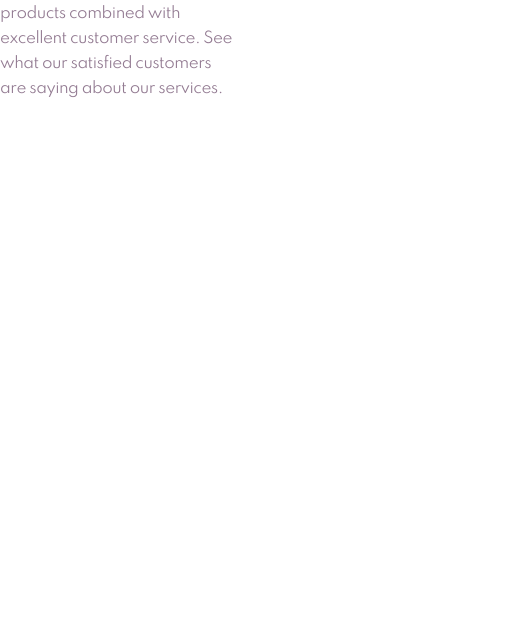
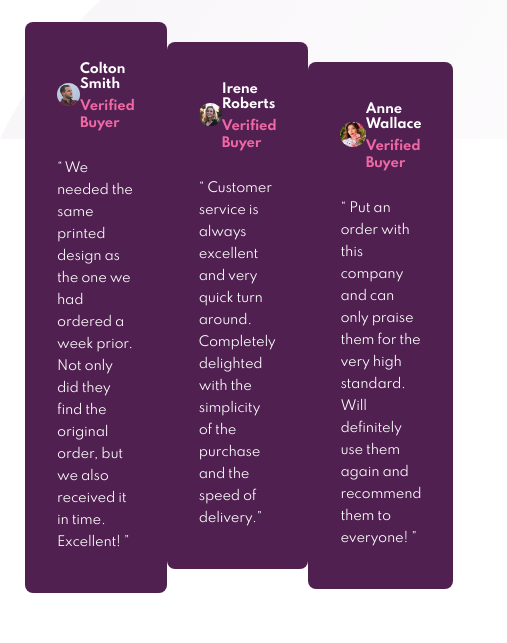
Before and after one commit to Rezzak48/Social-proof-section, a plain HTML site: page index.html in a window 390 px wide. Shown: the part 534-1177 px from the top of the page, 507 px wide, since content can reach past the window. Before the commit the page ends 844 px from the top, so only its background shows below. Drawn offline with Linux system fonts and the light colour scheme.

Commit message:
desktop design  coding is done | not responsive

```diff
--- a/css/card-heading.css
+++ b/css/card-heading.css
@@ -3,6 +3,7 @@
   flex-direction: column;
   align-items: center;
   justify-content: center;
+  margin-bottom: 8rem;
 }
 .reviews-text {
   max-width: 44.5rem;
--- a/css/main.css
+++ b/css/main.css
@@ -31,6 +31,10 @@ body {
   display: flex;
   justify-content: center;
   align-items: center;
+  padding: 5rem 2.5rem;
+  background-image: url(../images/bg-pattern-top-desktop.svg),
+    url(../images/bg-pattern-bottom-desktop.svg);
+  background-repeat: no-repeat, no-repeat;
 }
 main {
   max-width: 1100px;
--- /dev/null
+++ b/css/testimonials-section.css
@@ -0,0 +1,64 @@
+.testimonials {
+  width: 100%;
+  display: flex;
+  justify-content: space-between;
+  justify-items: center;
+}
+.testimonials article {
+  background-color: var(--magenta);
+  max-width: 32.4rem;
+  width: 100%;
+  padding: 4rem 3.2rem;
+  border-radius: 8px;
+  height: 100%;
+}
+
+.testimonials article:nth-child(2) {
+  margin-top: 2rem;
+}
+.testimonials article:nth-child(3) {
+  margin-top: 4rem;
+}
+
+.buyer-profile {
+  display: flex;
+  justify-content: flex-start;
+  align-items: center;
+  margin-bottom: 2.6rem;
+}
+
+.buyer-image img {
+  max-width: 4rem;
+  width: 100%;
+  max-height: 40rem;
+  height: 100%;
+  border-radius: 50%;
+  margin-right: 2.3rem;
+}
+
+.name {
+  font-weight: 700;
+  font-size: 1.3rem;
+  color: var(--White);
+  letter-spacing: -0.025rem;
+  margin-bottom: 0.5rem;
+}
+
+.status {
+  font-size: 1.3rem;
+  color: var(--pink);
+  letter-spacing: -0.025rem;
+}
+
+.testimonial-description {
+  color: var(--White);
+  font-size: 1.3rem;
+  line-height: 2.2rem;
+  letter-spacing: -0.025rem;
+}
+
+@media (max-width: 1024px) {
+  /* .reviews {
+    flex-direction: column;
+  } */
+}
--- a/index.html
+++ b/index.html
@@ -7,6 +7,7 @@
     <link rel="stylesheet" href="css/normalize.css" />
     <link rel="stylesheet" href="css/main.css" />
     <link rel="stylesheet" href="css/card-heading.css" />
+    <link rel="stylesheet" href="css/testimonials-section.css" />
     <link rel="preconnect" href="https://fonts.googleapis.com" />
     <link rel="preconnect" href="https://fonts.gstatic.com" crossorigin />
     <link
@@ -63,7 +64,56 @@
           </div>
         </div>
       </div>
-      <div class="testimonials"></div>
+      <div class="testimonials">
+        <article>
+          <div class="buyer-profile">
+            <div class="buyer-image">
+              <img src="/images/image-colton.jpg" alt="buyer-image" />
+            </div>
+            <buyer-info>
+              <div class="name">Colton Smith</div>
+              <b class="status">Verified Buyer</b>
+            </buyer-info>
+          </div>
+          <p class="testimonial-description">
+            “ We needed the same printed design as the one we had ordered a week
+            prior. Not only did they find the original order, but we also
+            received it in time. Excellent! ”
+          </p>
+        </article>
+        <article>
+          <div class="buyer-profile">
+            <div class="buyer-image">
+              <img src="/images/image-irene.jpg" alt="buyer-image" />
+            </div>
+            <buyer-info>
+              <div class="name">Irene Roberts</div>
+              <b class="status">Verified Buyer</b>
+            </buyer-info>
+          </div>
+          <p class="testimonial-description">
+            “ Customer service is always excellent and very quick turn around.
+            Completely delighted with the simplicity of the purchase and the
+            speed of delivery.”
+          </p>
+        </article>
+        <article>
+          <div class="buyer-profile">
+            <div class="buyer-image">
+              <img src="/images/image-anne.jpg" alt="buyer-image" />
+            </div>
+            <buyer-info>
+              <div class="name">Anne Wallace</div>
+              <b class="status">Verified Buyer</b>
+            </buyer-info>
+          </div>
+          <p class="testimonial-description">
+            “ Put an order with this company and can only praise them for the
+            very high standard. Will definitely use them again and recommend
+            them to everyone! ”
+          </p>
+        </article>
+      </div>
     </main>
   </body>
 </html>
```
